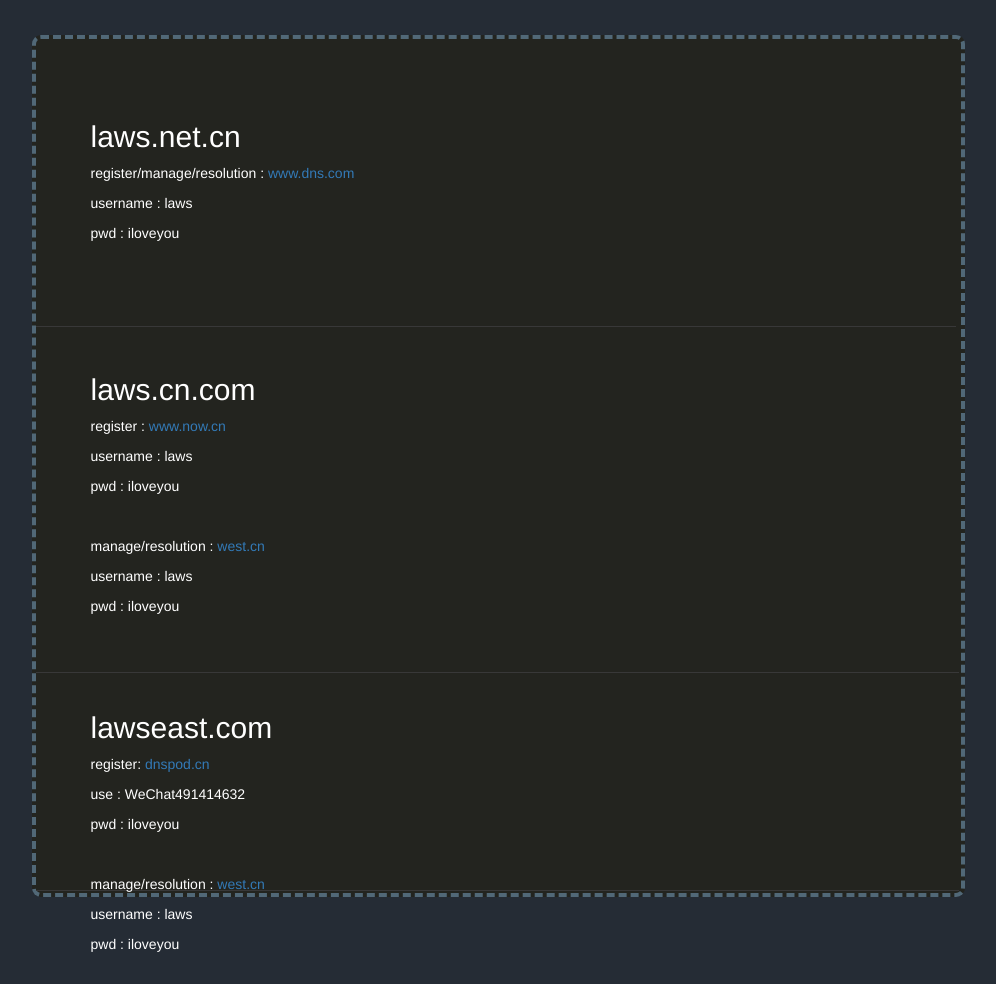
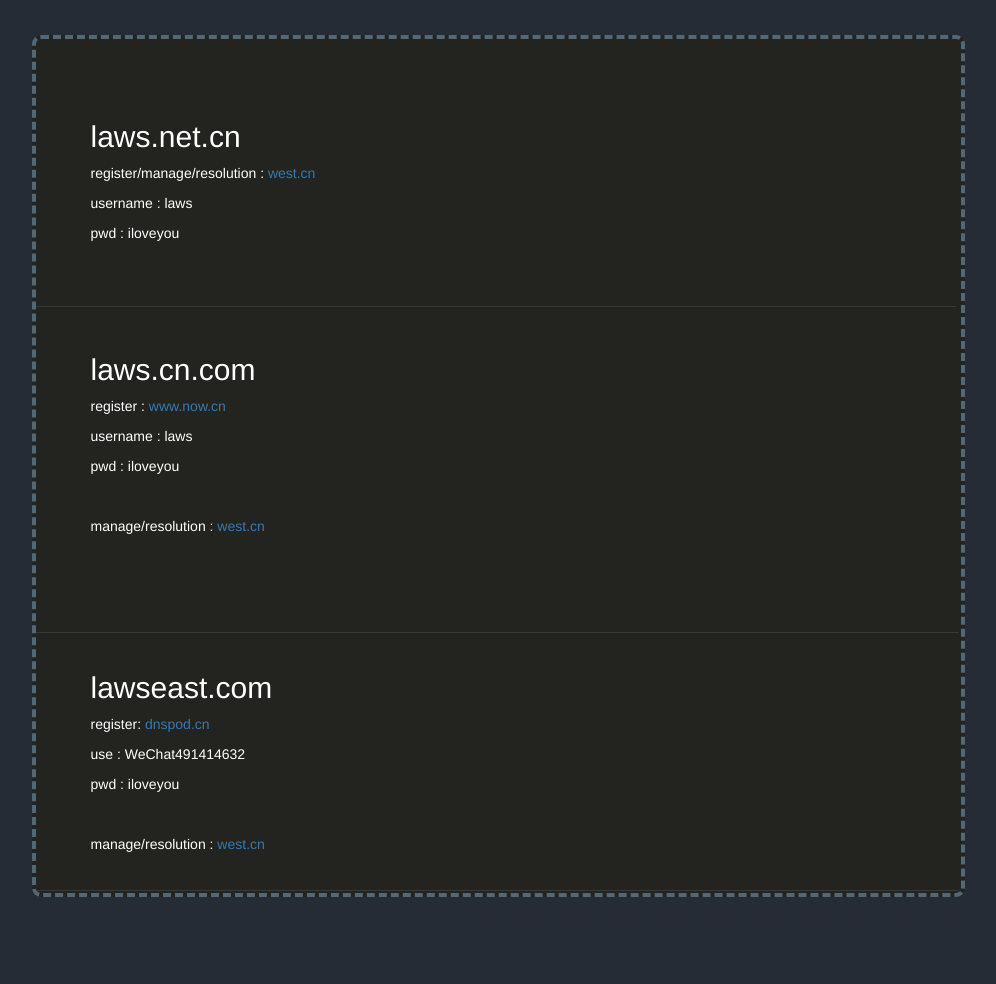
Before and after one commit to Umbriel-cn/laws, a plain HTML site: page res/link/1/1.html in a window 1280 px wide. Shown: the whole page, without its empty margins (151-1147 px from the left). After the commit the page ends 897 px from the top, so only its background shows below. Drawn offline with nearby package versions, Linux system fonts and the light colour scheme; a small style sheet from the web is missing.

Commit message:
Update 1.html

```diff
--- a/res/link/1/1.html
+++ b/res/link/1/1.html
@@ -15,19 +15,19 @@
 
 <div class="container" style="width: 945px; height: 732px">
   <div class="jsbg" style="width: 102%">
-    <div class="col-lg-12 mxlength" style="left: 0px; top: -10px; width: 920px; height: 280px;">
+    <div class="col-lg-12 mxlength" style="left: 0px; top: -10px; width: 920px; height: 260px;">
       <div class="mx-1">
 			<h2>&nbsp;</h2>
 			<h2><span lang="zh-cn">laws.net.cn</span></h2>
 			<p><span lang="zh-cn">register/manage/resolution :
-			<a target="_blank" href="https://www.dns.com">www.dns.com</a></span></p>
+			<a target="_blank" href="https://west.cn">west.cn</a></span></p>
 			<p><span lang="zh-cn">username : laws</span></p>
 			<p><span lang="zh-cn">pwd : iloveyou</span></p>
 			<p>&nbsp;</p>
 	  </div>
     </div>
 	<br>
-    <div class="col-lg-12 mxlength" style="left: 0px; top: -2px; width: 923px; height: 320px;">
+    <div class="col-lg-12 mxlength" style="left: 0px; top: -2px; width: 923px; height: 300px;">
       <div class="mx-1">
 			<h2><span lang="zh-cn">laws.cn.com</span></h2>
 			<p><span lang="zh-cn">register : <a href="https://www.now.cn"target="_blank">
@@ -37,13 +37,11 @@
 			<p>&nbsp;</p>
 			<p><span lang="zh-cn">manage/resolution :
 			<a href="https://www.west.cn"target="_blank">west.cn</a></span></p>
-			<p><span lang="zh-cn">username : laws</span></p>
-			<p><span lang="zh-cn">pwd : iloveyou</span></p>
 			<p>&nbsp;</p>
 	  </div>
     </div>
 	<br>
-    <div class="col-lg-12 mxlength" style="left: 0px; top: -2px; width: 923px; height: 200px;">
+    <div class="col-lg-12 mxlength" style="left: 0px; top: -2px; width: 923px; height: 240px;">
       <div class="mx-1">
 			<h2><span lang="zh-cn">lawseast.com</span></h2>
 			<p><span lang="zh-cn">register: <a href="https://www.dnspod.cn"target="_blank">
@@ -53,8 +51,6 @@
 			<p>&nbsp;</p>
 		  	<p><span lang="zh-cn">manage/resolution :
 			<a href="https://www.west.cn"target="_blank">west.cn</a></span></p>
-			<p><span lang="zh-cn">username : laws</span></p>
-			<p><span lang="zh-cn">pwd : iloveyou</span></p>
 			<p>&nbsp;</p>
 	  </div>
     </div>
```
